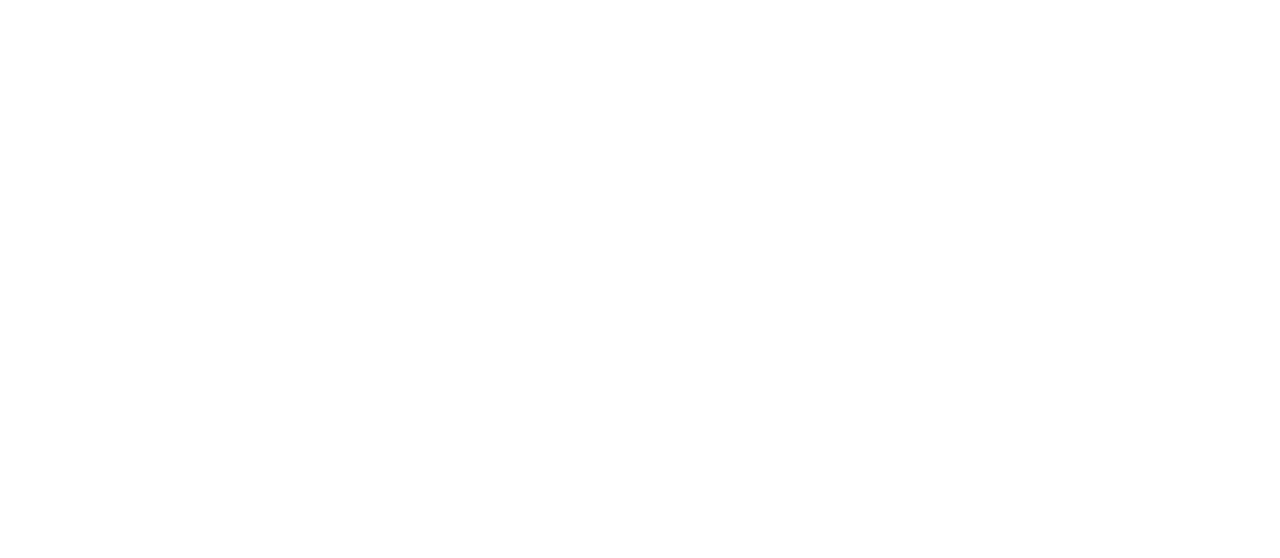
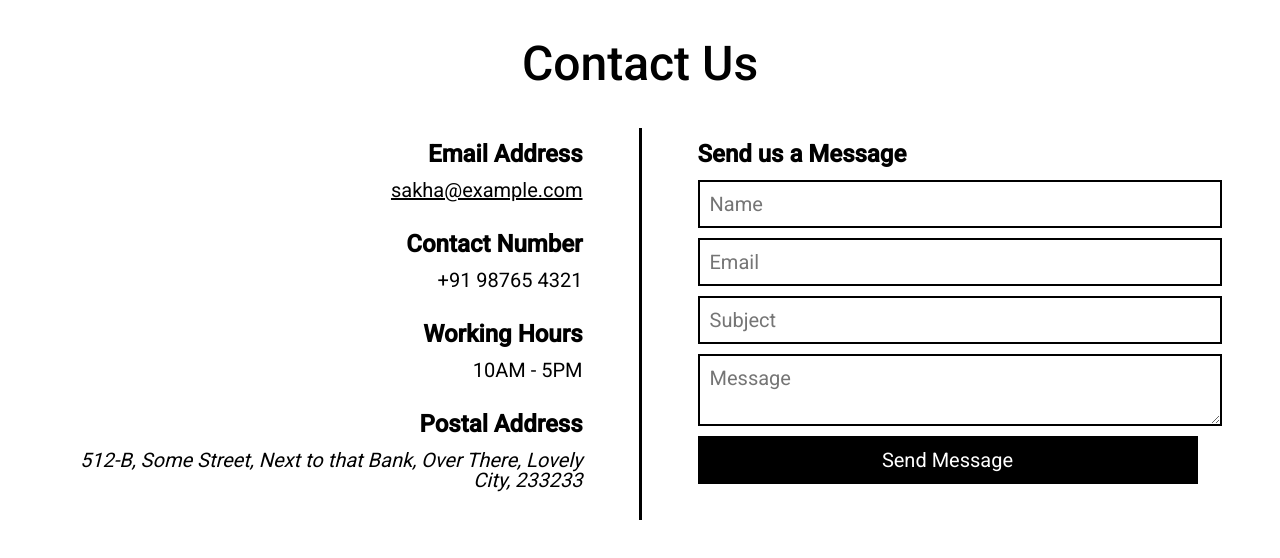
Before and after one commit to shree-yanshu/SAKHA, an Angular app: page /contact-us in a window 1280 px wide. Before the commit this address led to /. Shown: the top 558 px of the page. Built offline with nearby package versions, Linux system fonts and the light colour scheme.

Commit message:
Added Contact Us Page

```diff
--- a/src/app/app-routing.module.ts
+++ b/src/app/app-routing.module.ts
@@ -1,9 +1,11 @@
 import { NgModule } from '@angular/core';
 import { HomeComponent } from './home/home.component';
+import { ContactUsComponent } from './contact-us/contact-us.component';
 import { RouterModule, Routes } from '@angular/router';
 
 const routes: Routes = [
-  {path:'', component:HomeComponent}
+  {path:'', component:HomeComponent},
+  {path:'contact-us', component:ContactUsComponent}
 ];
 
 @NgModule({
--- a/src/app/contact-us/contact-us.component.css
+++ b/src/app/contact-us/contact-us.component.css
@@ -0,0 +1,97 @@
+* {
+    outline: none;
+    margin: 0;
+    padding: 0;
+}
+
+h2 {
+    margin: 1em 0;
+    text-align: center;
+    font-size: 3rem;
+}
+
+#content-wrapper {
+    display: flex;
+    justify-content: space-evenly;
+}
+
+#contact-details, #form-wrapper {
+    width: 50%;
+    padding: 0em 4em;
+}
+
+#contact-details {
+    border-right: 3px solid #000;
+    text-align: right;
+}
+
+h3 {
+    font-weight: 700;
+    margin: .5em 0;
+    font-size: 1.5rem;
+}
+
+address, p {
+    font-size: 1.25rem;
+    margin-bottom: 1.5em;
+}
+
+a, a:visited {
+    color: #000;
+}
+
+a:hover, a:active, a:focus {
+    color: blue;
+}
+
+input, textarea, button {
+    display: block;
+    margin: .5em 0;
+    font-size: 1.25rem;
+    padding: 0.5em;
+    width: 100%;
+    max-width: 500px;
+    border: 2px solid #000;
+    font-family: inherit;
+}
+
+input:hover, input:focus, textarea:hover, textarea:focus {
+    background-color: #eee;
+    color: black;
+}
+
+button {
+    background-color: #000;
+    color: #fff;
+    cursor: pointer;
+}
+
+button:focus, button:hover {
+    opacity: .8;
+}
+
+@media(max-width: 768px) {
+    h2 {
+        margin-bottom: 0;
+    }
+
+    #content-wrapper {
+        flex-direction: column-reverse;
+        align-items: center;
+    }
+
+    #contact-details, #form-wrapper {
+        padding: 2em 0;
+        width: 90%;
+        text-align: center;
+    }
+
+    input, textarea, button {
+        max-width: none;
+    }
+
+    #contact-details {
+        border-right: none;
+        border-top: 3px solid #000;
+    }
+}
--- a/src/app/contact-us/contact-us.component.html
+++ b/src/app/contact-us/contact-us.component.html
@@ -1 +1,35 @@
-<p>contact-us works!</p>
+<!-- <app-header></app-header> -->
+
+<h2>Contact Us</h2>
+<div id="content-wrapper">
+    <div id="contact-details">
+        <div>
+            <h3>Email Address</h3>
+            <p><a href="mailto:sakha@example.com" target="_blank">sakha@example.com</a></p>
+        </div>
+        <div>
+            <h3>Contact Number</h3>
+            <p>+91 98765 4321</p>
+        </div>
+        <div>
+            <h3>Working Hours</h3>
+            <p>10AM - 5PM</p>
+        </div>
+        <div>
+            <h3>Postal Address</h3>
+            <address>512-B, Some Street, Next to that Bank, Over There, Lovely City, 233233</address>
+        </div>
+    </div>
+    <div id="form-wrapper">
+        <h3>Send us a Message</h3>
+        <form action="post">
+            <input type="text" name="name" placeholder="Name" required>
+            <input type="email" name="email" placeholder="Email" required>
+            <input type="text" name="subject" placeholder="Subject" required>
+            <textarea name="message" placeholder="Message" required></textarea>
+            <button type="submit">Send Message</button>
+        </form>
+    </div>
+</div>
+
+<!-- <app-footer></app-footer> -->
```
